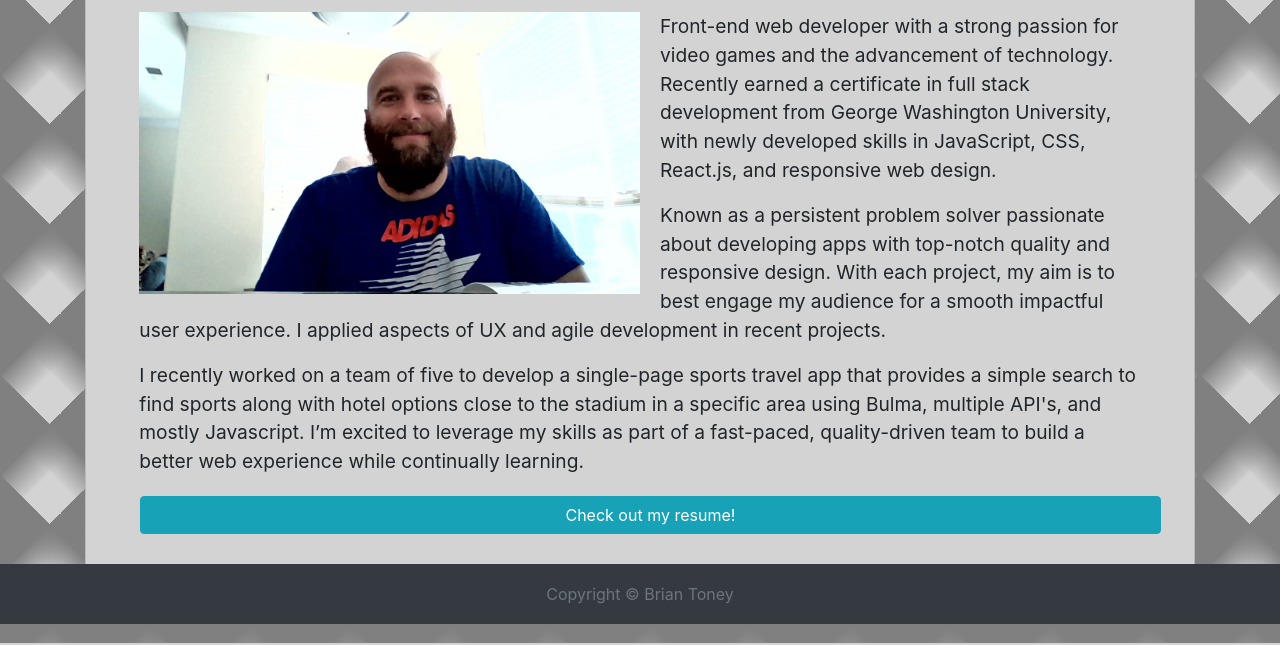
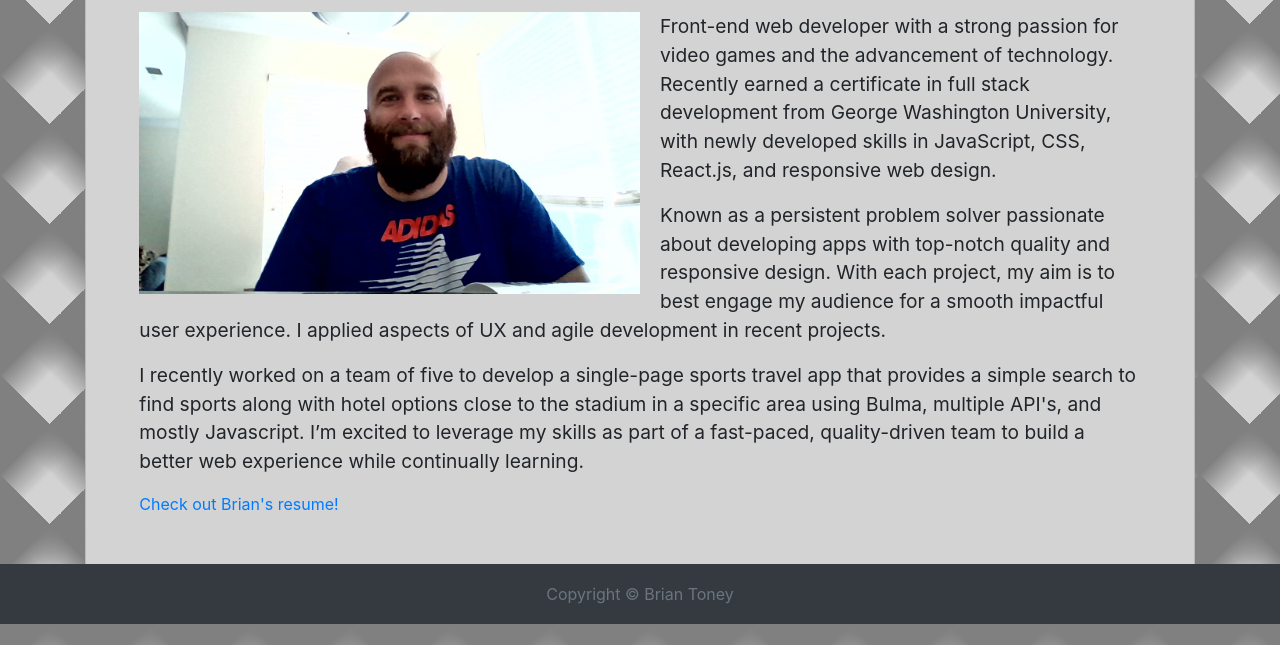
Before and after one commit to btoney1988/brian_toney_portfolio, a plain HTML site: page index.html in a window 1280 px wide. Shown: the part 176-821 px from the top of the page. Drawn offline with nearby package versions, Linux system fonts and the light colour scheme.

Commit message:
Adding resume pdf

```diff
--- a/index.html
+++ b/index.html
@@ -70,8 +70,9 @@
               team to build a
               better web
               experience while continually learning.</p>
+            <a href="pdf/brian_toney_resume.pdf" target="_blank" download>Check out Brian's
+              resume!</a>
           </div>
-          <button type="button" class="btn btn-info text-white" id="resume">Check out my resume!</button>
         </section>
         <!-- Card -->
       </div>
```
Also changed, not shown: script.js (line endings or trailing spaces), 1 other file.
